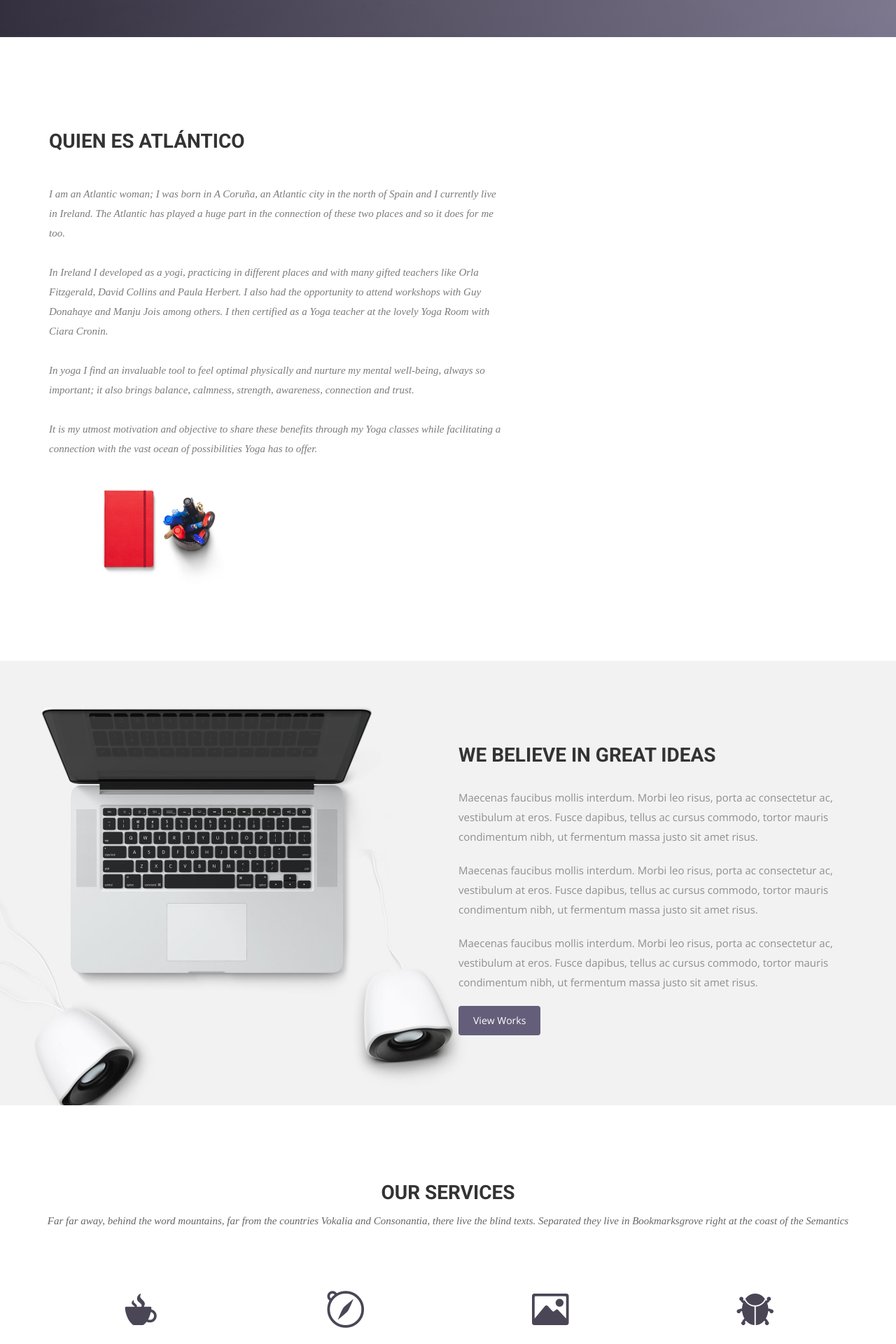
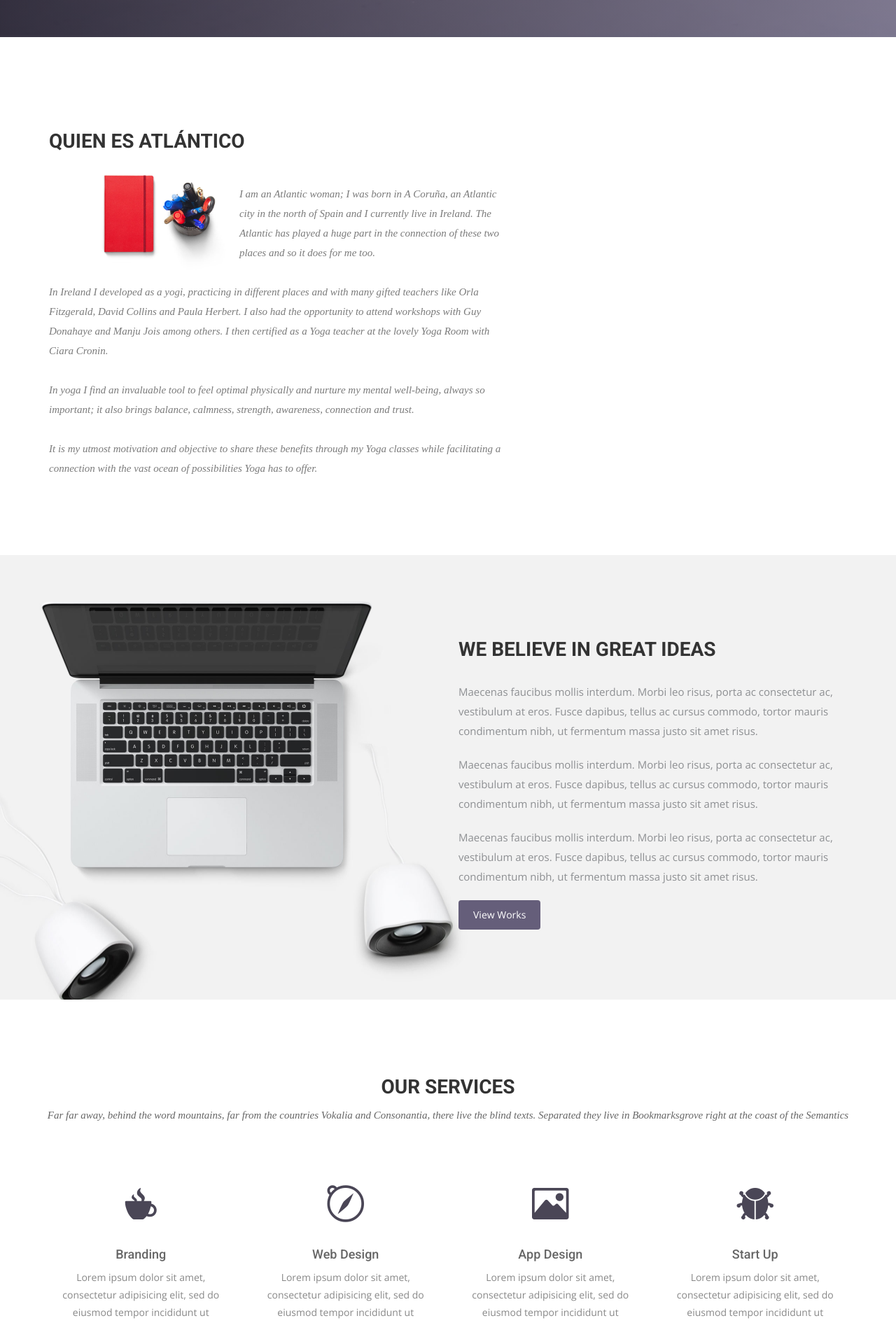
Before and after one commit to mpbarral/atlanticoyoga, a Jekyll site: the page built from index.html, in a window 1280 px wide. Shown: the part 702-2622 px from the top of the page at 70% size. Built offline with Jekyll 4.4.1, drawn with Linux system fonts in a browser that asks for light colours; nearby versions of some CDN libraries; some web fonts are replaced.

Commit message:
beachpractice3

```diff
--- a/index.html
+++ b/index.html
@@ -25,17 +25,17 @@ permalink: /
         <div class="block">
           <div class="section-title">
             <h2>Quien es Atlántico</h2>
+            <div class="col-md-5 col-sm-12">
+              <div class="block">
+                <img src="img/wrapper-img_.png" alt="Img">
+              </div>
+            </div><!-- .col-md-5 close -->
             <p> <br />I am an Atlantic woman; I was born in A Coruña, an Atlantic city in the north of Spain and I currently live in Ireland. The Atlantic has played a huge part in the connection of these two places and so it does for me too.<br /><br />
 									In Ireland I developed as a yogi, practicing in different places and with many gifted teachers like Orla Fitzgerald, David Collins and Paula Herbert. I also had the opportunity to attend workshops with Guy Donahaye and Manju Jois among others. I then certified as a Yoga teacher at the lovely Yoga Room with Ciara Cronin.<br /><br />
 									In yoga I find an invaluable tool to feel optimal physically and nurture my mental well-being, always so important; it also brings balance, calmness, strength, awareness, connection and trust.<br /><br />
 									It is my utmost motivation and objective to share these benefits through my Yoga classes while facilitating a connection with the vast ocean of possibilities Yoga has to offer. </p>
         </div>
       </div><!-- .col-md-7 close -->
-      <div class="col-md-5 col-sm-12">
-        <div class="block">
-          <img src="img/wrapper-img_.png" alt="Img">
-        </div>
-      </div><!-- .col-md-5 close -->
     </div>
   </div>
 </section>
```
